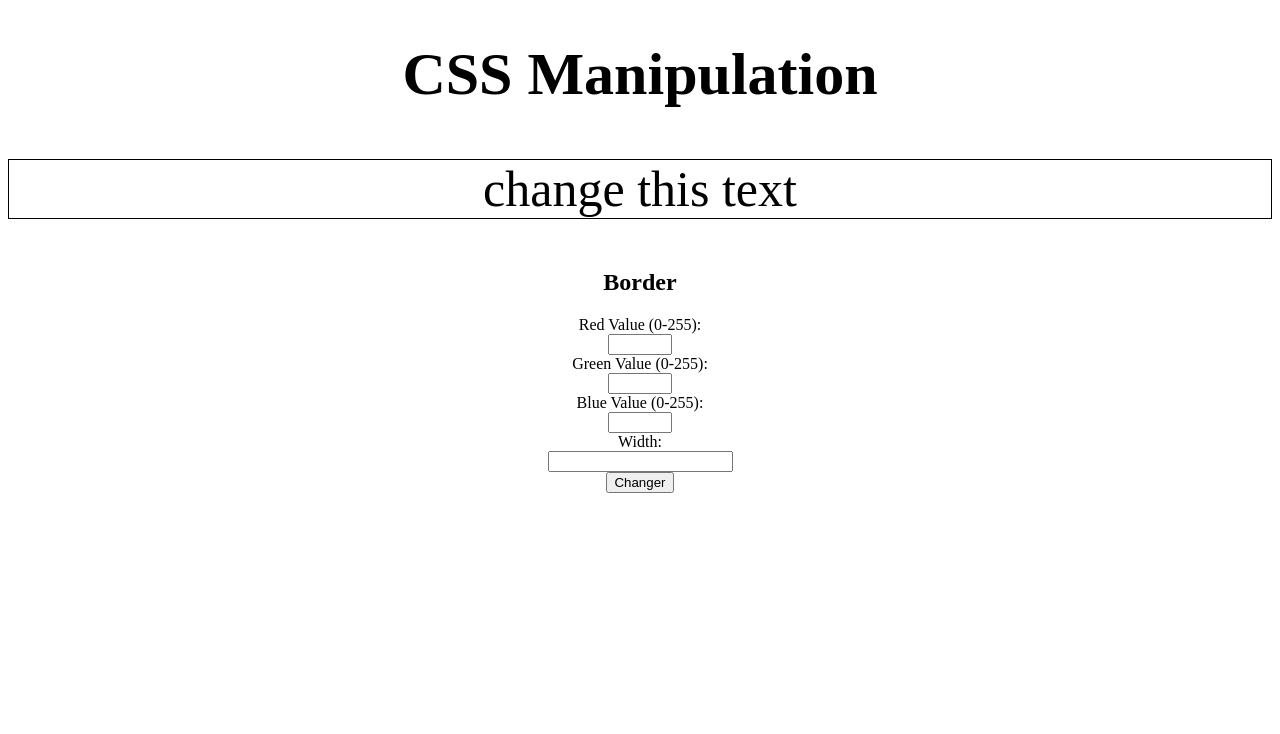
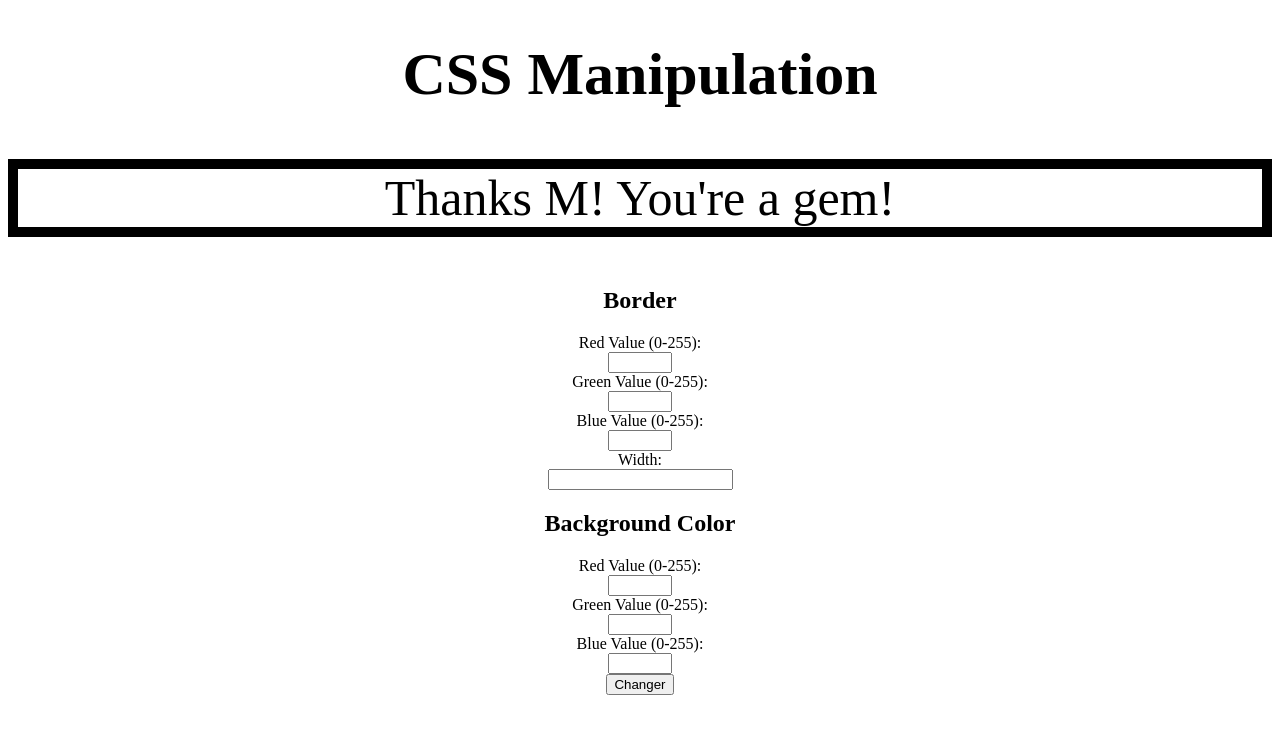
Before and after one commit to Kevdinh33/Lab3, a plain HTML site: page Exercise4/index.html in a window 1280 px wide. Both pictures are taken after a click on the button "Changer". Drawn offline with Linux system fonts and the light colour scheme.

Commit message:
Finished logic for Exercise 4.  Recoded for website navigation.

```diff
--- a/Exercise4/index.html
+++ b/Exercise4/index.html
@@ -6,7 +6,7 @@
     </head>
     <body>
       <h1>CSS Manipulation</h1>
-      <p id="txt">change this text</p>
+      <p id="txt">Thanks M! You're a gem!</p>
       <div class="box">
         <h2>Border</h2>
         Red Value (0-255):<br>
@@ -21,6 +21,16 @@
         Width:<br>
         <input type="number" id="width" min="0">
         <br>
+        <h2>Background Color</h2>
+        Red Value (0-255):<br>
+        <input type="number" min="0" max="255" id="r2Value">
+        <br>
+        Green Value (0-255):<br>
+        <input type="number" min="0" max="255" id="g2Value">
+        <br>
+        Blue Value (0-255):<br>
+        <input type="number" min="0" max="255" id="b2Value">
+        <br>
         <button onclick="changer()">Changer</button>
       </div>
     </body>
--- a/Exercise4/script.js
+++ b/Exercise4/script.js
@@ -4,7 +4,11 @@ function changer(){
   let r = document.getElementById("rValue").value;
   let g = document.getElementById("gValue").value;
   let b = document.getElementById("bValue").value;
-  let w = document.getElementById("width")
-  text.style.backgroundColor = "rgb("+r+", "+g+", "+b+")";
-  text.style.borderWidth = w;
+  let r2 = document.getElementById("r2Value").value;
+  let g2 = document.getElementById("g2Value").value;
+  let b2 = document.getElementById("b2Value").value;
+  let w = document.getElementById("width").value;
+  text.style.borderColor = "rgb("+r+", "+g+", "+b+")";
+  text.style.backgroundColor = "rgb("+r2+", "+g2+", "+b2+")";
+  text.style.borderWidth = w += "px";
 }
--- a/Exercise4/style.css
+++ b/Exercise4/style.css
@@ -5,10 +5,10 @@ h1 {
 
 p{
   font-size: 50px;
-  color: black;
+  color: rgb(0, 0, 0);
   text-align: center;
   border-style: solid;
-  border-width: thin;
+  border-width: 10px;
 }
 
 .box{
```
Also changed, not shown: index.html (+4 -4 lines).
